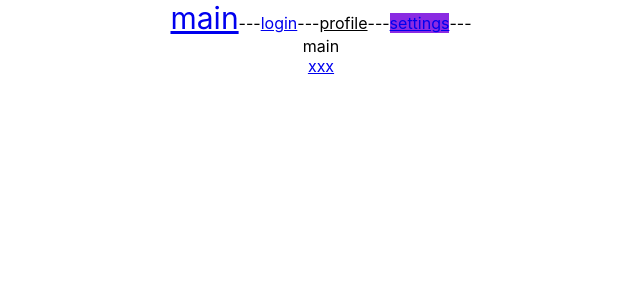
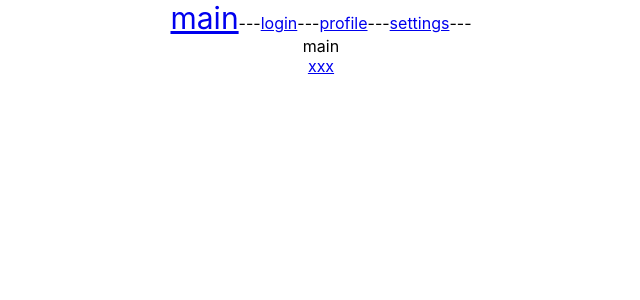
Before and after one commit to leonraz58/test-rrd-v6, a React (Create React App) app: page / in a window 1280 px wide. Shown: the top 300 px of the page, without its empty margins (319-959 px from the left). Built offline with nearby package versions, Linux system fonts and the light colour scheme.

Commit message:
05 useNavigate

```diff
--- a/src/App.tsx
+++ b/src/App.tsx
@@ -1,29 +1,37 @@
-import React from 'react';
+import React, {useEffect} from 'react';
 import './App.css';
-import {NavLink, Routes, Route, Outlet, useParams} from "react-router-dom";
+import {NavLink, Routes, Route, Outlet, useParams, useNavigate, Navigate} from "react-router-dom";
 
+const Profile = () => {
+    const navigate = useNavigate()
+
+    // useEffect(()=>{
+    //     if (true) navigate('/login')
+    // })
+
+    return (
+        <div>
+            {/*true && <Navigate to='/login'/> чтобы не происходило первой отрисовки, юзаем тернарник*/}
+            profile
+            <button onClick={()=>{navigate('/login')}}>logout</button>
+            <button onClick={()=>{navigate(-1)}}>back</button>
+        </div>
+    )
+}
 
 function App() {
     return (
         <div className="App">
             <NavLink to={'/'}>main</NavLink>---
             <NavLink to={'/login'}>login</NavLink>---
-            <NavLink
-                to={'/profile'}
-                style={(params) => {
-                    return {color: params.isActive ? 'lime' : 'black'}
-                }}
-            >profile</NavLink>---
-
-            <NavLink to={'/profile/settings'}
-                     className={({isActive}) => isActive ? 'act' : 'def'}
-            >settings</NavLink>---
+            <NavLink to={'/profile'}>profile</NavLink>---
+            <NavLink to={'/profile/settings'}>settings</NavLink>---
 
             <Routes>
                 <Route path={'/*'} element={<div>404</div>}/>
                 <Route path={'/'} element={<div>main</div>}/>
                 <Route path={'/login'} element={<div>login</div>}/>
-                <Route path={'/profile'} element={<div>profile</div>}/>
+                <Route path={'/profile'} element={<Profile/>}/>
                 <Route path={'/profile/settings'} element={<div>settings</div>}/>
             </Routes>
 
```
